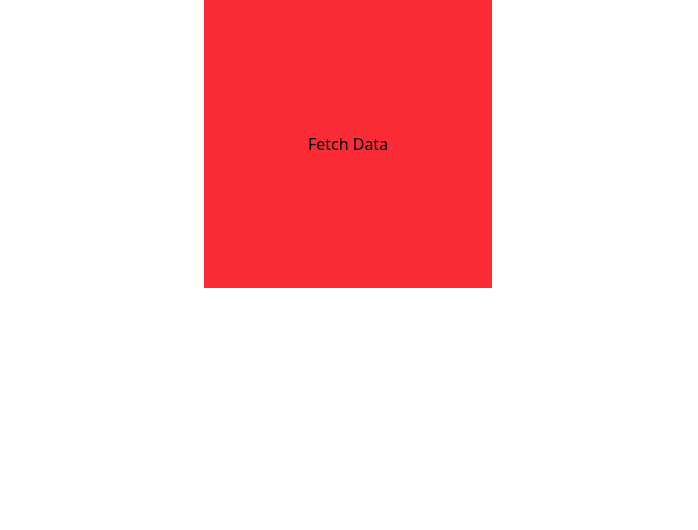
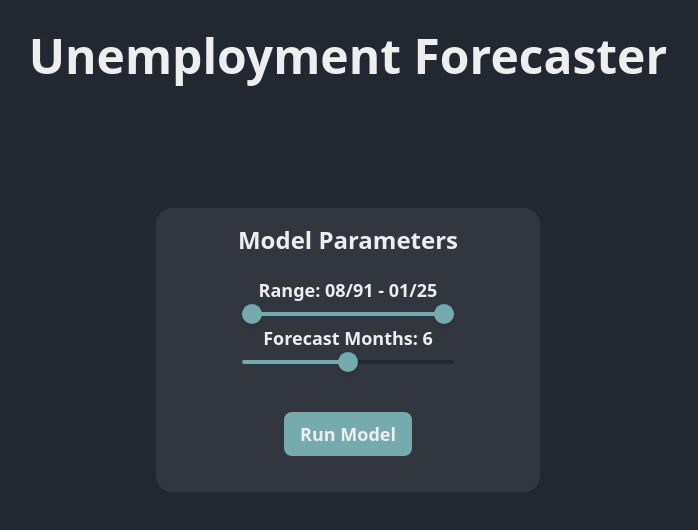
Before and after one commit to lliamsymonds04/forecasting-unemployment, a React (Vite) app: page / in a window 1280 px wide. Shown: the top 530 px of the page, without its empty margins (292-990 px from the left). Built offline with nearby package versions, Linux system fonts and the light colour scheme.

Commit message:
added sliders

```diff
--- a/package.json
+++ b/package.json
@@ -11,6 +11,7 @@
   },
   "dependencies": {
     "@tailwindcss/vite": "^4.0.5",
+    "radix-ui": "^1.1.3",
     "react": "^19.0.0",
     "react-dom": "^19.0.0",
     "tailwindcss": "^4.0.5"
--- a/src/App.tsx
+++ b/src/App.tsx
@@ -1,26 +1,32 @@
-async function fetchData() {
-  try {
-      const response = await fetch("http://127.0.0.1:5000/api/forecast_unemployment?start=2001-08-01&end=2015-08-01", {
-          method: "GET", // or "POST", "PUT", etc.
-      });
+import InputsBox from "./components/InputsBox";
 
-      if (!response.ok) {
-          throw new Error(`HTTP error! Status: ${response.status}`);
-      }
+// async function fetchData() {
+//   try {
+//       const response = await fetch("http://127.0.0.1:5000/api/forecast_unemployment?start=2001-08-01&end=2015-08-01", {
+//           method: "GET", // or "POST", "PUT", etc.
+//       });
 
-      const data = await response.json();
-      console.log(data);
-  } catch (error) {
-      console.error("Error fetching data:", error);
-  }
-}
+//       if (!response.ok) {
+//           throw new Error(`HTTP error! Status: ${response.status}`);
+//       }
+
+//       const data = await response.json();
+//       console.log(data);
+//   } catch (error) {
+//       console.error("Error fetching data:", error);
+//   }
+// }
+
 
 
 
 function App() {
   return (
-    <div className="w-full h-full flex justify-center items-center">
-      <button type="button" className="w-72 h-72 bg-red-500 hover: cursor-pointer" onClick={fetchData}>Fetch Data</button>
+    <div className="w-screen h-screen flex flex-col items-center bg-[#222831]">
+      <p className="text-5xl text-[#EEEEEE] text-center font-bold font-sans mt-8">Unemployment Forecaster</p>
+
+      <InputsBox />
+
     </div>
   );
 }
--- /dev/null
+++ b/src/components/InputsBox.tsx
@@ -0,0 +1,51 @@
+import { useState } from "react";
+
+import { SingleSlider, DoubleSlider } from "./Sliders";
+import interpolateDateRange from "../utils/InterpolateDateRange";
+
+const DateRange = ["1991-08-01", "2025-01-01"]
+const MaxForecastMonths = 12;
+
+function InputsBox() {
+    const [startDate, setStartDate] = useState<string>(interpolateDateRange(DateRange[0], DateRange[1], 0));
+    const [endDate, setEndDate] = useState<string>(interpolateDateRange(DateRange[0], DateRange[1], 1));
+
+    const [forecastMonths, setForecastMonths] = useState<number>(MaxForecastMonths * 0.5);
+
+    return (
+        <div className="max-w-96 w-[90%] rounded-2xl bg-[#31363F] h-fit mt-32 p-4 flex flex-col items-center">
+            <p className="font-bold font-sans text-2xl text-[#EEEEEE] mb-5">Model Parameters</p>
+
+            <p className="font-bold font-sans text-lg text-[#EEEEEE]">
+                Range: {startDate} - {endDate}
+            </p>
+            <div className="w-[60%]">
+                <DoubleSlider increments={200} startPos1={0} startPos2={1}
+                    onUpdate={(p1: number, p2: number) => {
+                        setStartDate(interpolateDateRange(DateRange[0], DateRange[1], p1));
+                        setEndDate(interpolateDateRange(DateRange[0], DateRange[1], p2));
+                    }}
+                />
+            </div>
+            <p className="font-bold font-sans text-lg text-[#EEEEEE]">
+                Forecast Months: {forecastMonths}
+            </p>
+            <div className="w-[60%]">
+                <SingleSlider increments={MaxForecastMonths} startPos={0.5}
+                    onUpdate={(p: number) => {
+                        setForecastMonths(Math.trunc(MaxForecastMonths * p));
+                    }}
+                />
+            </div>
+
+            <div className="flex flex-row justify-between">
+
+            </div>
+
+            <button className="bg-[#76ABAE] text-[#EEEEEE] font-bold font-sans text-lg mt-10 mb-5 px-4 py-2 rounded-lg hover:bg-[#4A7B7D] focus:outline-none"> Run Model </button>
+        </div>
+    )
+}
+
+
+export default InputsBox;
--- /dev/null
+++ b/src/components/Sliders.tsx
@@ -0,0 +1,66 @@
+import { Slider } from "radix-ui";
+import { useState } from "react";
+
+
+function Thumb() {
+    return (
+        <Slider.Thumb
+            className="block w-5 h-5 bg-[#76ABAE] rounded-full shadow-md hover:bg-[#4A7B7D] focus:outline-none"
+            aria-label="Volume"
+        />
+    )
+}
+
+function Track() {
+    return (
+        <Slider.Track className="bg-[#222831] relative grow rounded-full h-1">
+            <Slider.Range className="absolute bg-[#76ABAE] rounded-full h-full" />
+        </Slider.Track>
+    )
+}
+
+export function SingleSlider({increments, onUpdate, startPos}: {increments: number, startPos: number, onUpdate: (p: number) => void}) {
+    const [value, setValue] = useState<number[]>([Math.trunc(increments * startPos)]);
+
+    return (
+        <Slider.Root
+            value={value}
+            onValueChange={(newValue) => {
+                setValue(newValue)
+                onUpdate(newValue[0]/increments)
+            }}
+            className="relative flex items-center select-none touch-none w-full h-5"
+            min={0}
+            max={increments}
+        >
+            <Track />
+            <Thumb />
+        </Slider.Root>
+    )
+}
+
+export function DoubleSlider({increments, startPos1, startPos2, onUpdate}: {increments: number, startPos1: number, startPos2: number, onUpdate: (p1: number, p2: number) => void}) {
+    const [values, setValues] = useState<number[]>([Math.trunc(increments * startPos1), Math.trunc(increments * startPos2)]);
+
+    return (
+        <Slider.Root
+          className="relative flex items-center select-none touch-none w-full h-5"
+          value={values}
+          onValueChange={(newValues) => {
+            setValues(newValues)
+            onUpdate(newValues[0]/increments, newValues[1]/increments)}
+        }
+          min={0}
+          max={increments}
+          step={1}
+          minStepsBetweenThumbs={1}
+        >
+            <Track />
+            <Thumb />
+            <Thumb />
+
+        </Slider.Root>
+      );
+}
+
+export default Slider;
--- /dev/null
+++ b/src/utils/InterpolateDateRange.ts
@@ -0,0 +1,14 @@
+export default function interpolateDateRange(start: string, end: string, t: number): string {
+    const startDate = new Date(start);
+    const endDate = new Date(end);
+    const diff = endDate.getTime() - startDate.getTime();
+    const newDate = new Date(startDate.getTime() + diff * t);
+
+    // const roundedMonth = Math.floor(newDate.getMonth() / 3) * 3; //round to nearest quarter
+    const roundedMonth = Math.floor(newDate.getMonth()) ; //round to nearest quarter
+
+    newDate.setMonth(roundedMonth);
+    const month = newDate.getMonth() + 1;
+    const year = newDate.getFullYear().toString().slice(-2);
+    return `${month.toString().padStart(2, '0')}/${year}`;
+}
```
Also changed, not shown: 1 other file (tests, documents, lock files or other folders).
